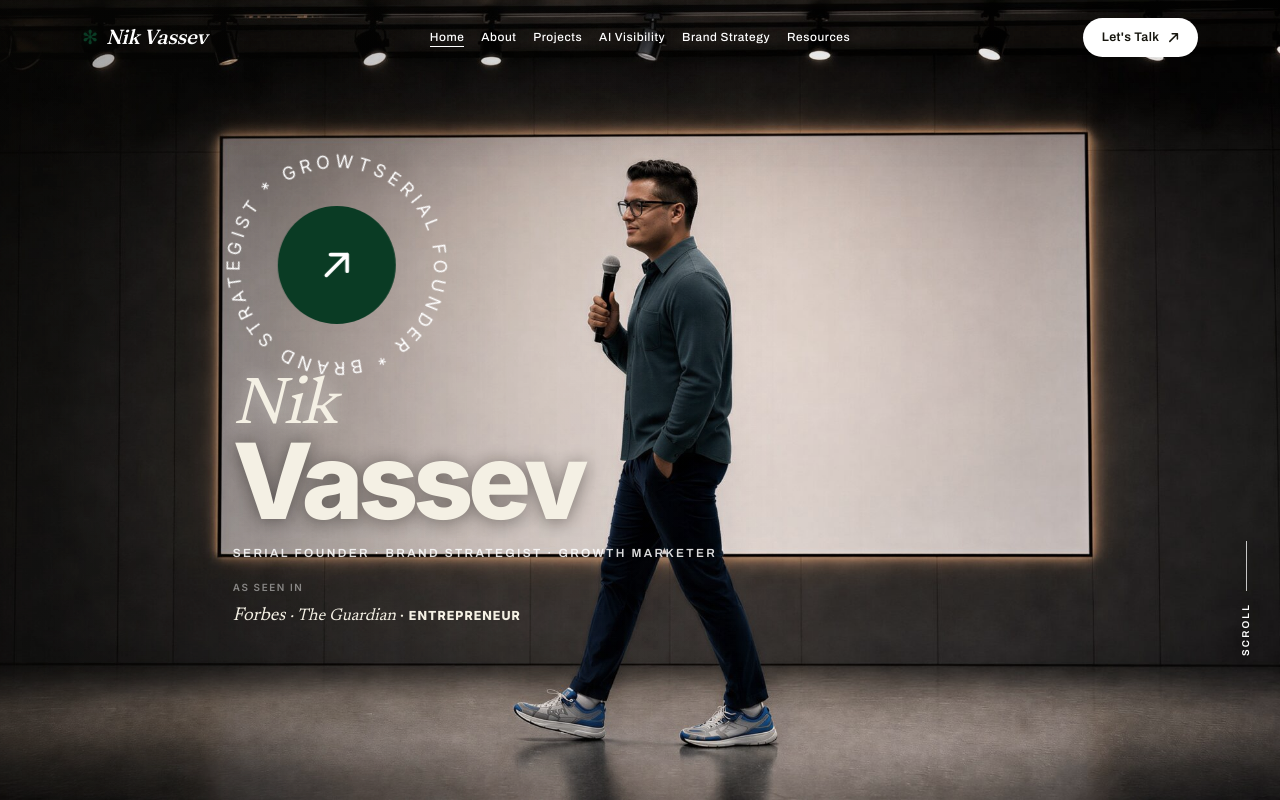
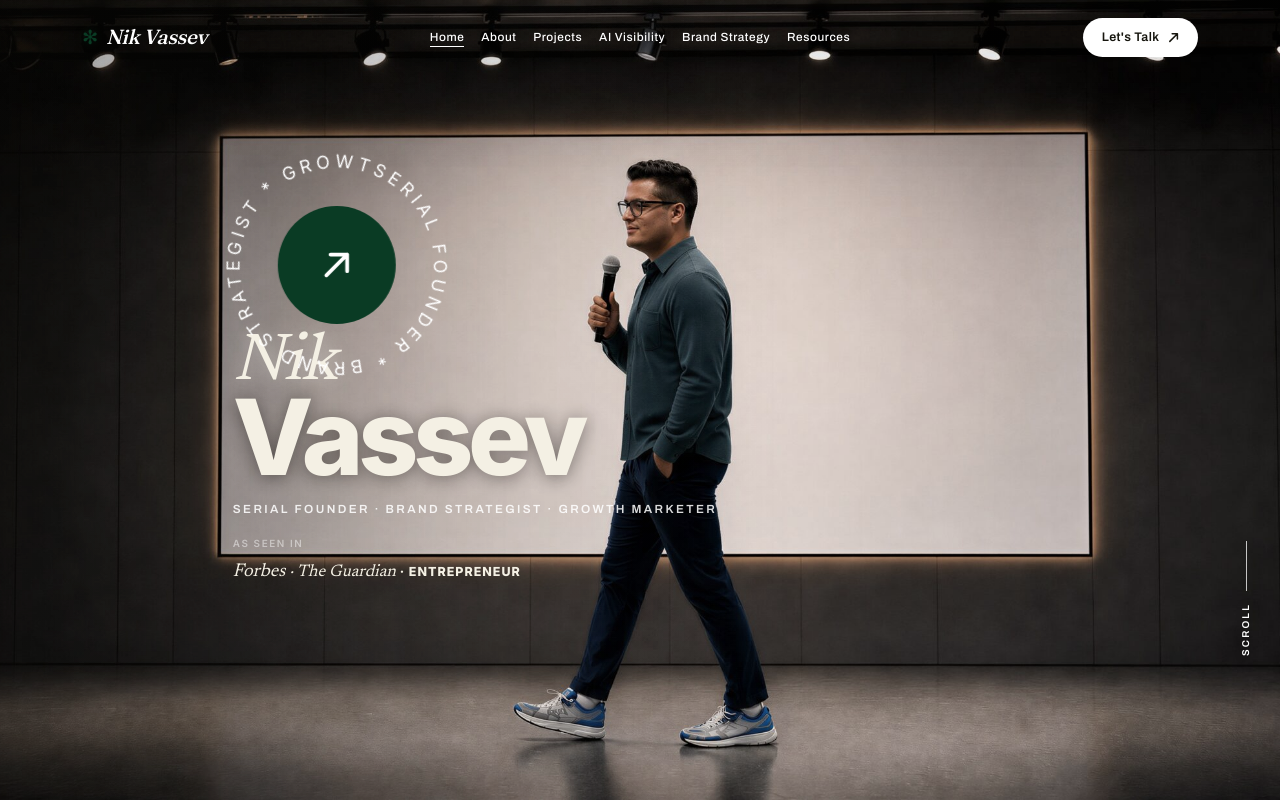
Before and after one commit to thenikvassev/nikvassev-site, a Next.js app: page / in a window 1280 px wide. Shown: the top 800 px of the page. Built offline with nearby package versions, Linux system fonts and the light colour scheme.

Commit message:
Park desktop hero tagline on the light panel
Nudge the name block up so Vassev sits on the frame edge
and the tagline stays on the cream rectangle instead of
the stage floor.

Co-authored-by: thenikvassev <thenikvassev@users.noreply.github.com>

```diff
--- a/src/app/claude-home.css
+++ b/src/app/claude-home.css
@@ -354,7 +354,8 @@
     height: auto;
     justify-content: flex-end;
     padding: 0 28px 0;
-    transform: translateY(4.85rem);
+    /* Last-name baseline sits on the panel edge; tagline stays on the cream. */
+    transform: translateY(2.15rem);
     pointer-events: auto;
   }
 }
```
